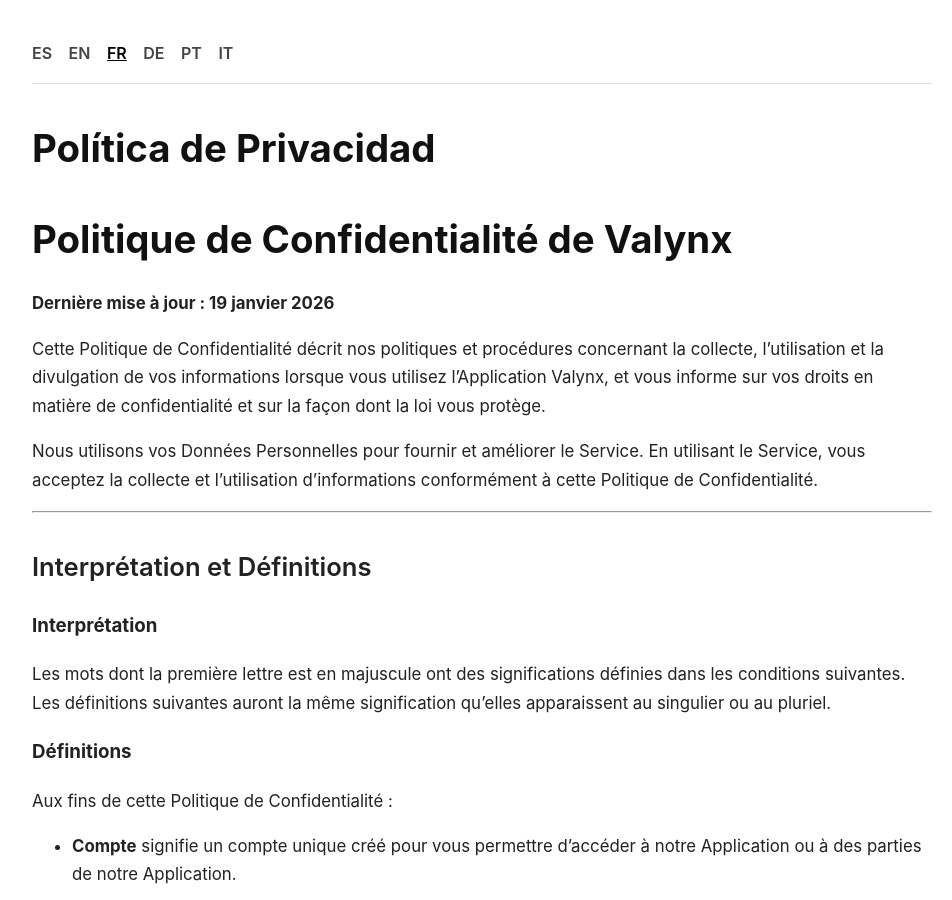
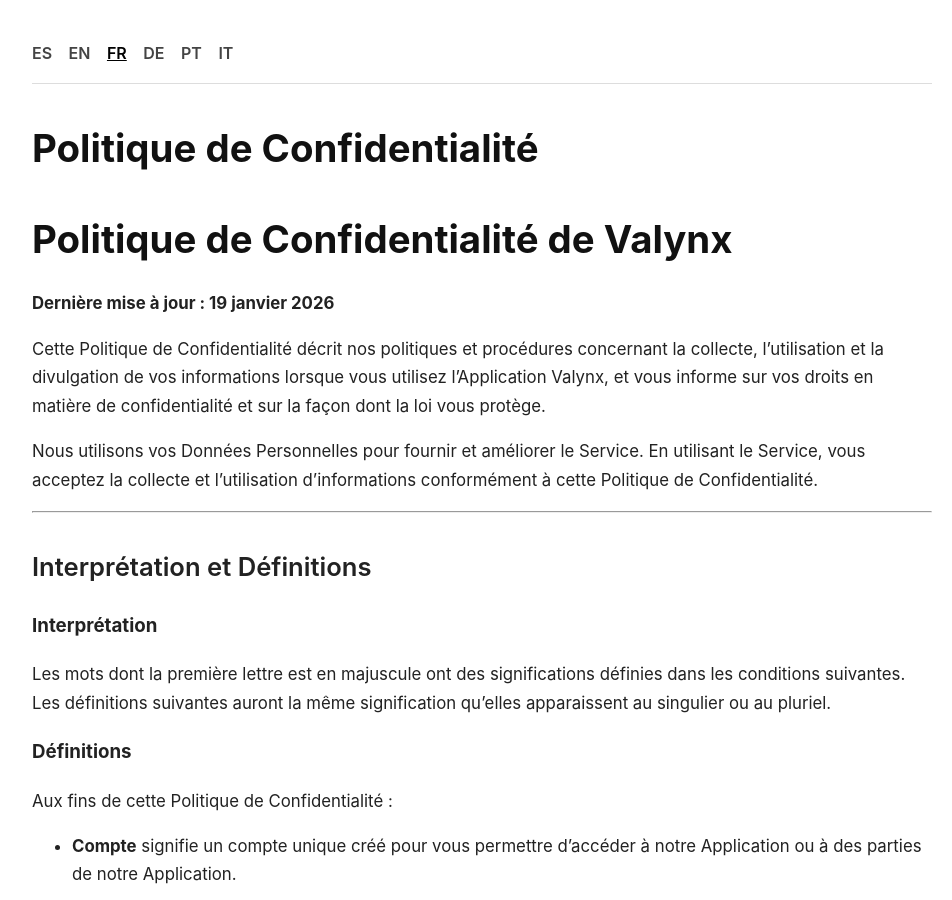
Before and after one commit to jdnc9401-debug/valynx-legal, a Jekyll site: the page built from _fr/privacy.md, in a window 1280 px wide and 900 px high. Shown: the whole window, without its empty margins (158-1110 px from the left). Built offline with Jekyll 4.4.1, drawn with Linux system fonts in a browser that asks for light colours.

Commit message:
Update privacy.md

```diff
--- a/_fr/privacy.md
+++ b/_fr/privacy.md
@@ -1,8 +1,9 @@
 ---
 layout: legal
-title: "Política de Privacidad"
+title: "Politique de Confidentialité"
 lang: fr
 ---
+
 # Politique de Confidentialité de Valynx
 
 **Dernière mise à jour : 19 janvier 2026**
```
